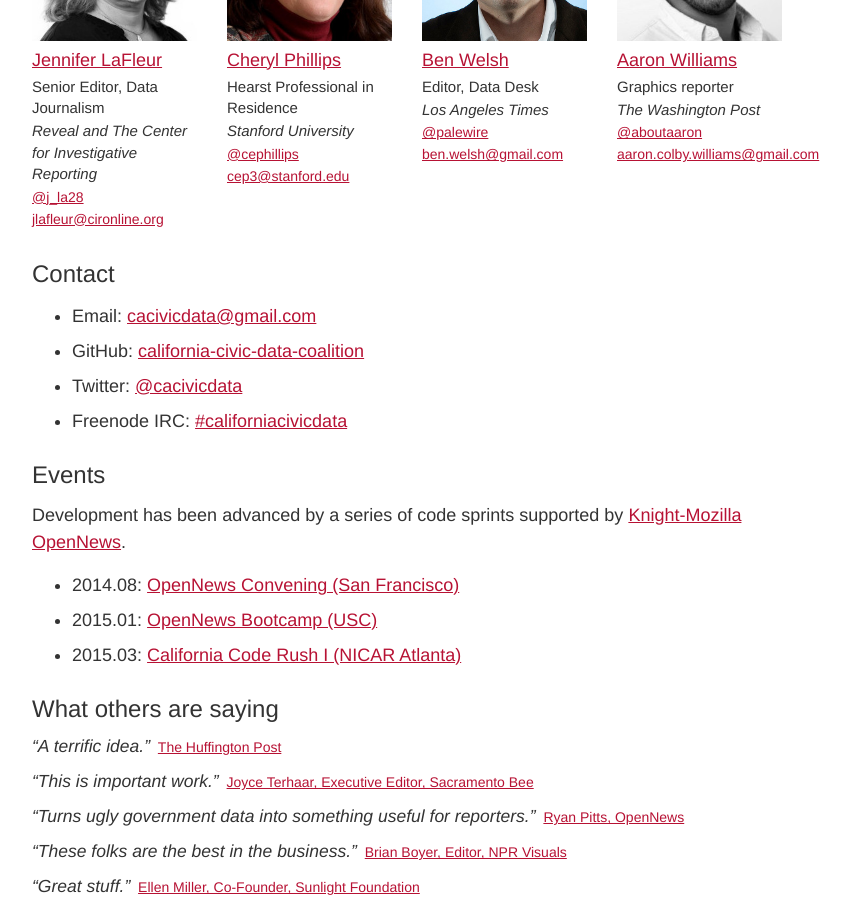
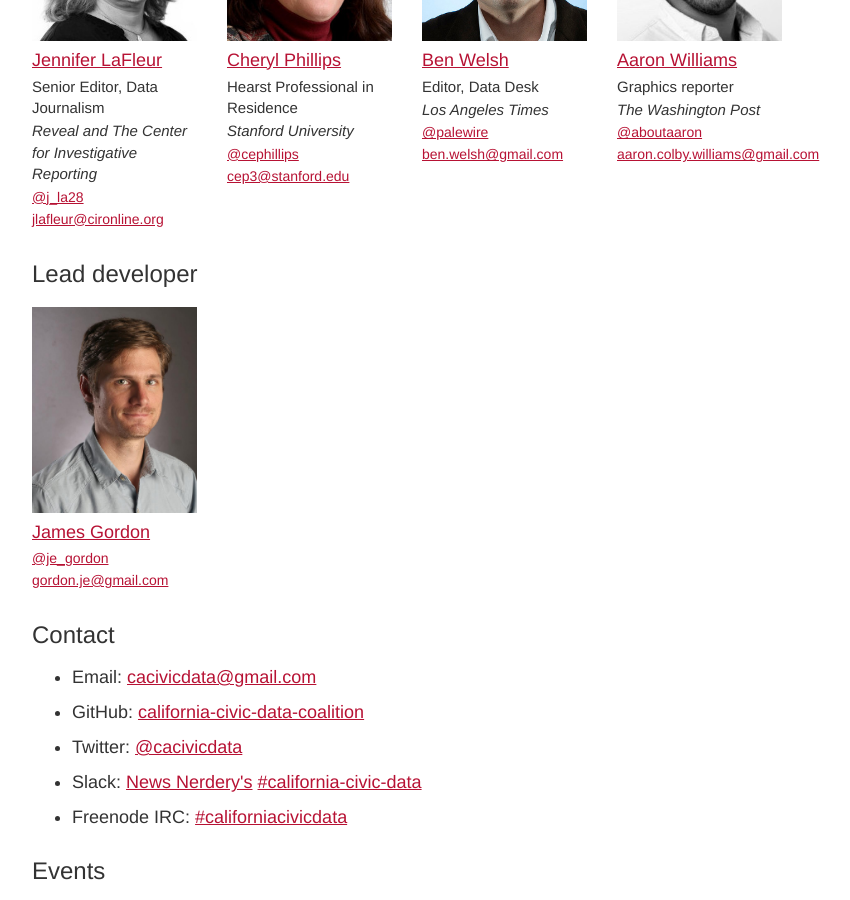
Before and after one commit to palewire/californiacivicdata.org, a Jekyll site: the page built from about/index.html, in a window 1280 px wide and 900 px high, scrolled down 688 px. Shown: the whole window, without its empty margins (233-1083 px from the left). Built offline with Jekyll 4.4.1, drawn with Linux system fonts in a browser that asks for light colours.

Commit message:
Added James Gordon and Slack to about page

```diff
--- a/about/index.html
+++ b/about/index.html
@@ -2,6 +2,12 @@
 layout: default
 title: About - The California Civic Data Coalition
 permalink: /about/
+developers:
+  - name: James Gordon
+    url: http://www.californiacivicdata.org/2016/01/04/james-gordon/
+    image: /img/james-gordon.jpg
+    twitter: je_gordon
+    email: gordon.je@gmail.com
 leaders:
   - name: Jennifer LaFleur
     url: https://www.revealnews.org/author/jennifer-lafleur/
@@ -93,11 +99,38 @@ leaders:
 </section>
 
 <section>
+    <h3>Lead developer</h3>
+
+    <div class="row">
+    {% for obj in page.developers %}
+        <div class="bio-item col-lg-3 col-md-3 col-sm-6 col-xs-6">
+            <img alt="{{ obj.name }}" title="{{ obj.name }}" src="{{ obj.image }}">
+            <h4><a href="{{ obj.url }}">{{ obj.name }}</a></h4>
+            <span class="bio-metadata">
+                <span class="twitter">
+                    <a href="http://twitter.com/{{ obj.twitter }}">
+                        @{{ obj.twitter }}
+                    </a>
+                </span>
+                <span class="email">
+                    <a href="mailto:{{ obj.email }}">{{ obj.email }}</a>
+                </span>
+            </span>
+        </div>
+        {% if forloop.index == 2 %}
+        <div class="clearfix visible-xs-block visible-sm-block"></div>
+        {% endif %}
+    {% endfor %}
+    </div>
+</section>
+
+<section>
     <h3>Contact</h3>
     <ul class="bullets">
         <li>Email: <a href="mailto:cacivicdata@gmail.com">cacivicdata@gmail.com</a></li>
         <li>GitHub: <a href="https://github.com/california-civic-data-coalition">california-civic-data-coalition</a></li>
         <li>Twitter: <a href="http://www.twitter.com/cacivicdata">@cacivicdata</a></li>
+        <li>Slack: <a href="http://newsnerdery.org/">News Nerdery's</a> <a href="https://newsnerdery.slack.com/messages/california-civic-data/">#california-civic-data</a>
         <li>Freenode IRC: <a href="http://webchat.freenode.net/?channels=californiacivicdata">#californiacivicdata</a></li>
     </ul>
 
```
